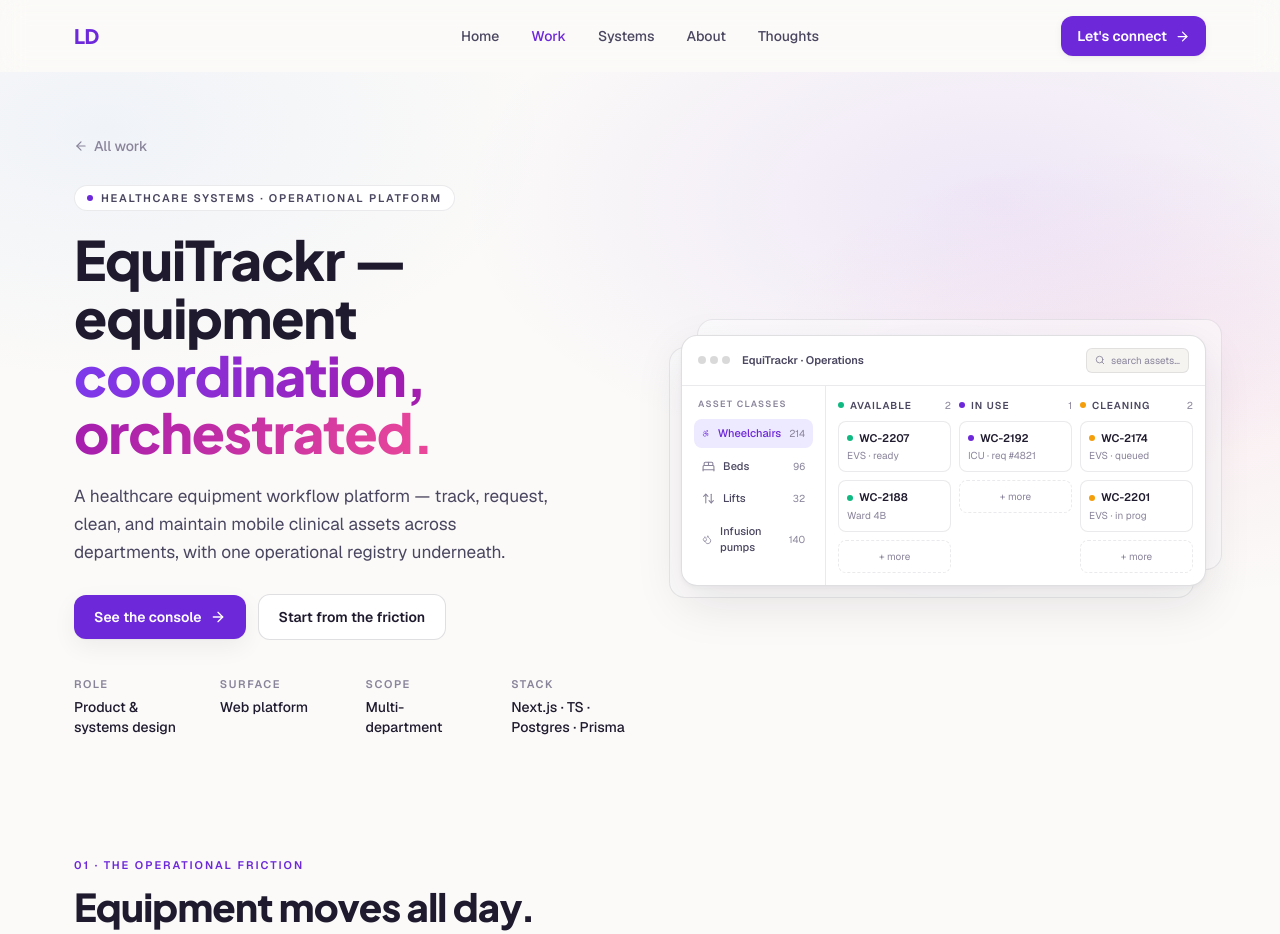
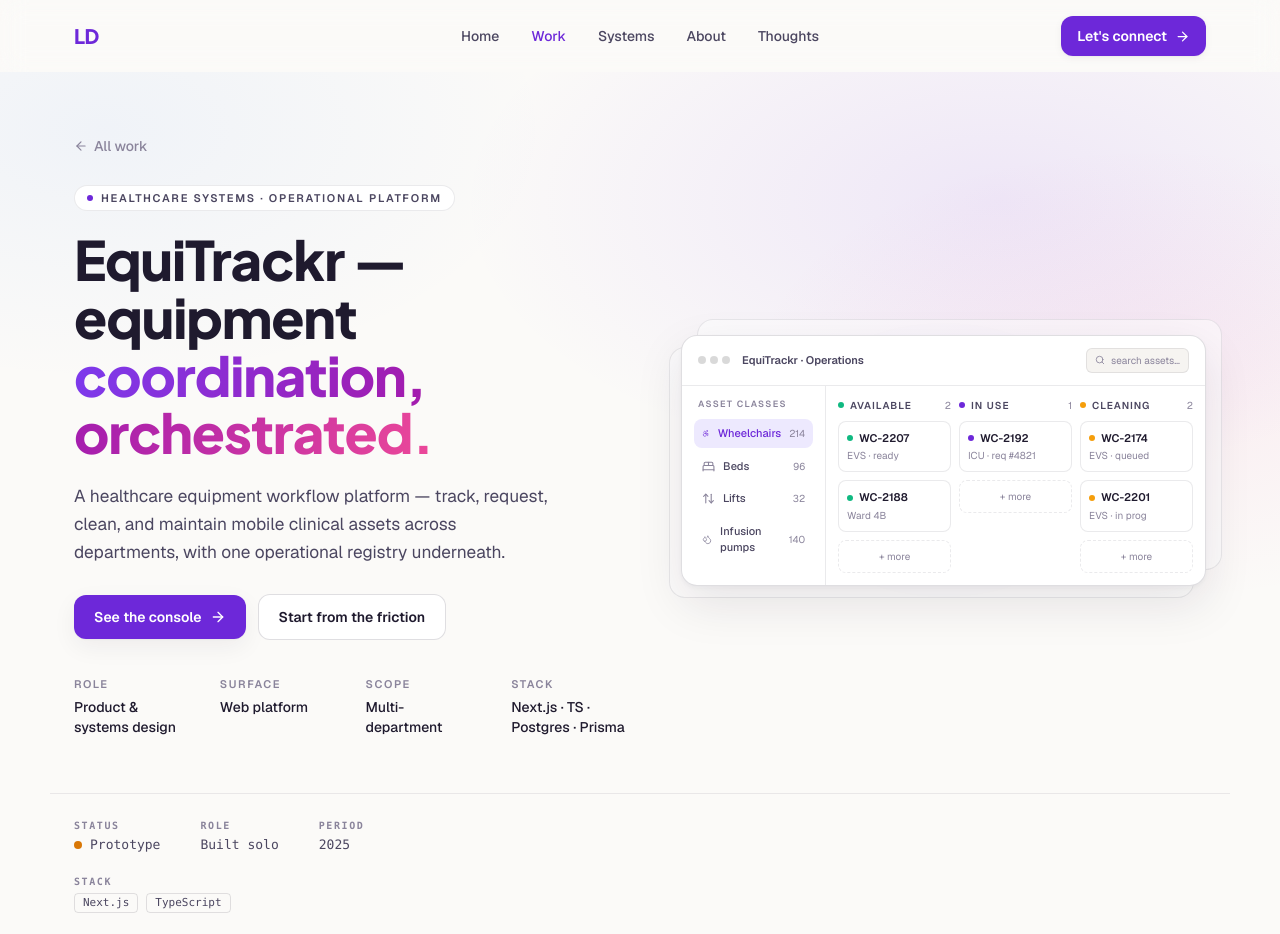
Before and after one commit to lloyd-delacruz/portfolio-website, a Next.js app in the folder frontend/: page /work/equitrackr in a window 1280 px wide. Shown: the top 934 px of the page. Built offline with nearby package versions, Linux system fonts and the light colour scheme.

Commit message:
feat(work): render ProjectMeta on equitrackr

```diff
--- a/frontend/src/app/work/equitrackr/page.tsx
+++ b/frontend/src/app/work/equitrackr/page.tsx
@@ -2,6 +2,7 @@ import type { Metadata } from 'next'
 import { HomeNav } from '@/components/home/HomeNav'
 import { SiteFooter } from '@/components/home/SiteFooter'
 import { Reveal } from '@/components/home/Reveal'
+import { ProjectMeta } from '@/components/work/ProjectMeta'
 import { EtHero } from '@/components/casestudy/equitrackr/EtHero'
 import { EtProblem } from '@/components/casestudy/equitrackr/EtProblem'
 import { EtArchitecture } from '@/components/casestudy/equitrackr/EtArchitecture'
@@ -23,6 +24,7 @@ export default function Page() {
       <HomeNav active="Work" />
       <main>
         <EtHero />
+        <ProjectMeta slug="equitrackr" />
         <Reveal><EtProblem /></Reveal>
         <Reveal><EtArchitecture /></Reveal>
         <Reveal><EtConsoleDemo /></Reveal>
```
